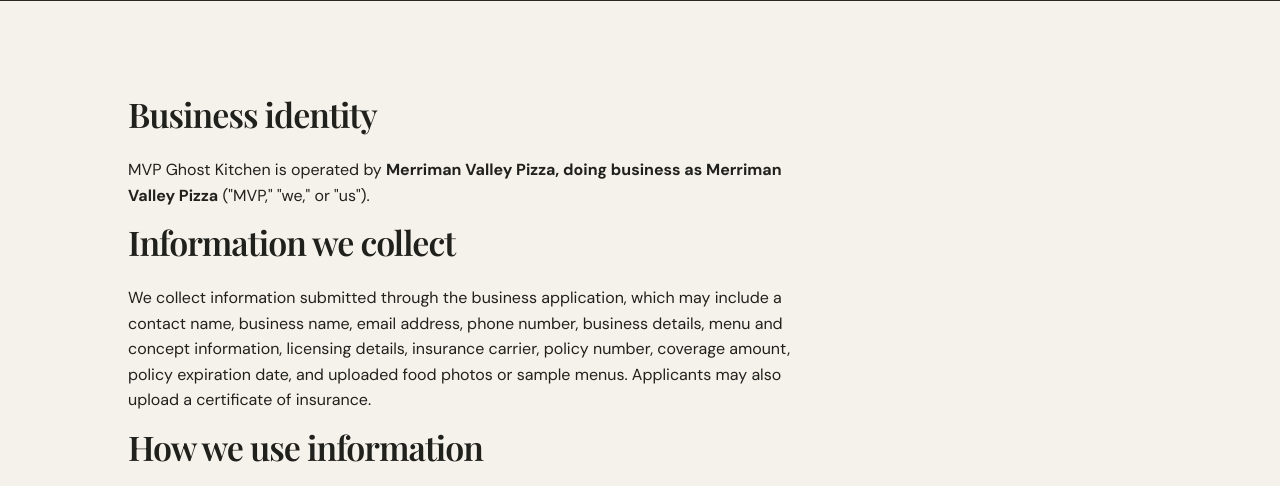
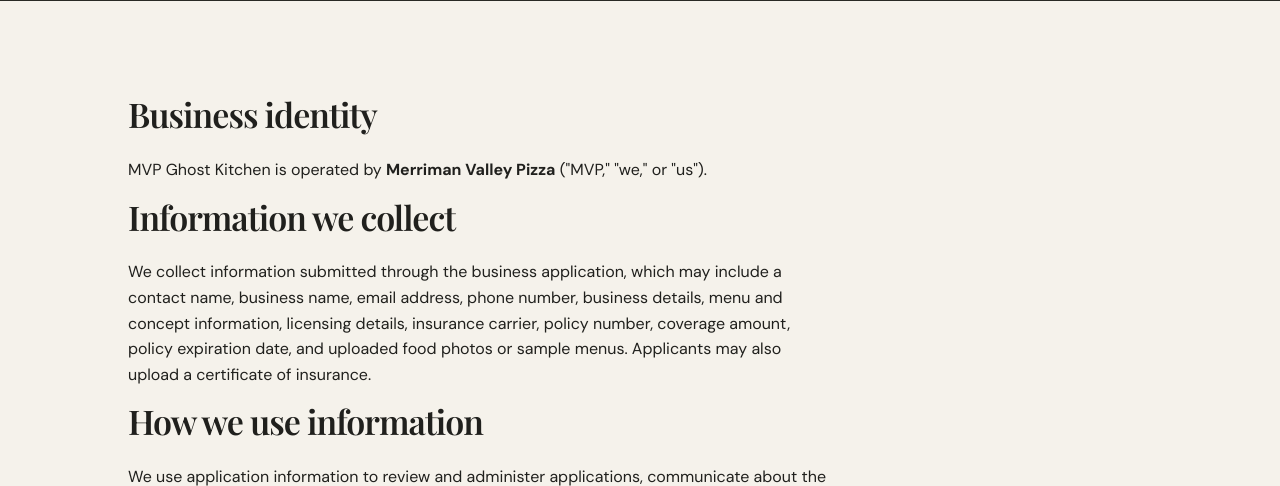
Before and after one commit to jarzenskimichael/Ghost-Kitchen, a Flask app: page /privacy in a window 1280 px wide. Shown: the part 419-905 px from the top of the page. Run offline with Flask 3, Linux system fonts and the light colour scheme.

Commit message:
Clarify Merriman Valley Pizza operator name in privacy policy

```diff
--- a/mvp-ghost-kitchen/app/templates/privacy.html
+++ b/mvp-ghost-kitchen/app/templates/privacy.html
@@ -2,7 +2,7 @@
 <section class="page-hero compact"><p class="eyebrow">MVP GHOST KITCHEN</p><h1>Privacy <em>Policy.</em></h1><p>Last updated: November 21, 2026</p><p class="legal-entity"><strong>Merriman Valley Pizza</strong></p>
 </section>
 <section class="section"><div class="form-intro">
-<h2>Business identity</h2><p>MVP Ghost Kitchen is operated by <strong>Merriman Valley Pizza, doing business as Merriman Valley Pizza</strong> ("MVP," "we," or "us").</p><h2>Information we collect</h2><p>We collect information submitted through the business application, which may include a contact name, business name, email address, phone number, business details, menu and concept information, licensing details, insurance carrier, policy number, coverage amount, policy expiration date, and uploaded food photos or sample menus. Applicants may also upload a certificate of insurance.</p>
+<h2>Business identity</h2><p>MVP Ghost Kitchen is operated by <strong>Merriman Valley Pizza</strong> ("MVP," "we," or "us").</p><h2>Information we collect</h2><p>We collect information submitted through the business application, which may include a contact name, business name, email address, phone number, business details, menu and concept information, licensing details, insurance carrier, policy number, coverage amount, policy expiration date, and uploaded food photos or sample menus. Applicants may also upload a certificate of insurance.</p>
 <h2>How we use information</h2><p>We use application information to review and administer applications, communicate about the program, manage individual Monday bookings, operate the website, and maintain program records. Insurance details and certificates are used to evaluate and verify coverage for businesses renting the kitchen. Insurance documents are stored with the application record and are available only to authorized program organizers. We may use contact details to respond to an applicant about their application.</p>
 <h2>Email communications</h2><p>We use the email address provided with an application to send application receipts, application decisions, and important scheduling or program updates. We also send internal application notifications to the program organizer. Email is used for operational communication about the Ghost Kitchen program, not unrelated marketing.</p>
 <h2>Disclosure and security</h2><p>We do not sell personal information. We may disclose information to service providers supporting the website and program, or when required to comply with law or protect the rights, safety, and security of MVP and others. We use reasonable administrative and technical measures to protect information, but no internet transmission or storage system can be guaranteed completely secure.</p>
```
